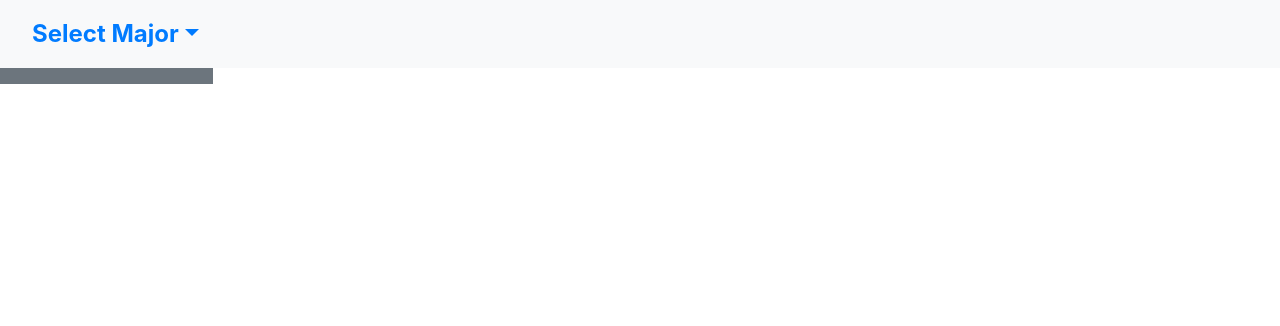
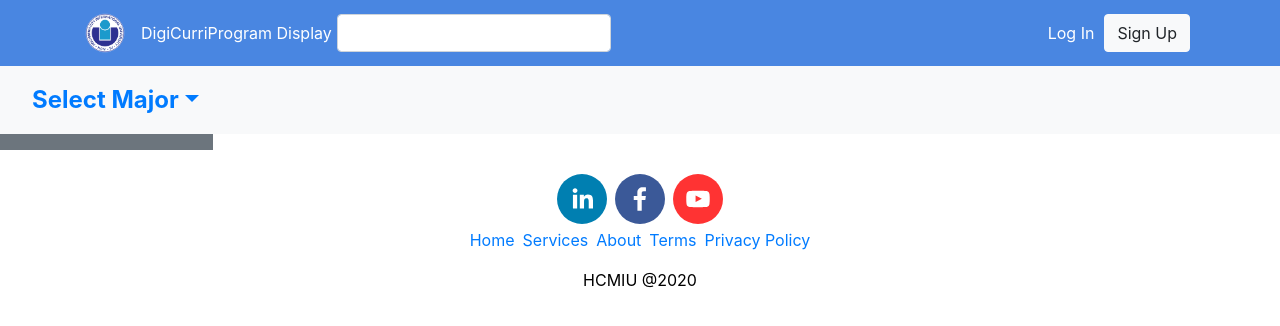
Before and after one commit to hcmiu-se-club-2019/digi-curriculum, a React (Create React App) app: page / in a window 1280 px wide. Shown: the top 326 px of the page. Built offline with nearby package versions, Linux system fonts and the light colour scheme.

Commit message:
Connect merged components to NavBar

```diff
--- a/src/App.js
+++ b/src/App.js
@@ -1,24 +1,29 @@
-import React from 'react';
-import { BrowserRouter as Router, Route, Switch, Link } from 'react-router-dom';
-import './App.css';
-import 'bootstrap/dist/css/bootstrap.min.css';
+import React, { Component } from "react";
+import { BrowserRouter as Router, Route, Switch, Link } from "react-router-dom";
+import "./App.css";
+import "bootstrap/dist/css/bootstrap.min.css";
 
-import Header from './components/header/Header';
-import Footer from './components/footer/Footer';
-import EditCurriculum from './components/editCurriculum/index';
-import ProgramDisplay from './components/programDisplay/index';
-import CourseDetail from './components/courseDetail';
+import Home from "./components/Home";
+import Header from "./components/header/Header";
+import Footer from "./components/footer/Footer";
+import EditCurriculum from "./components/editCurriculum/index";
+import ProgramDisplay from "./components/programDisplay/index";
+import CourseDetail from "./components/courseDetail";
 
-function App() {
+class App extends Component {
+  render() {
     return (
       <Router>
         <div className="text-center">
           <Header />
-        <div className='text-left'>
+          {/* <div className="text-left">
             <p>Example Links</p>
             <ul>
               <li>
-              <Link to="/">Program Display</Link>
+                <Link to="/">Home</Link>
+              </li>
+              <li>
+                <Link to="/program">Program Display</Link>
               </li>
               <li>
                 <Link to="/curriculum/1/edit">Edit Curriculum</Link>
@@ -27,17 +32,26 @@ function App() {
                 <Link to="/course/IT102IU">Web Application Course</Link>
               </li>
             </ul>
-        </div>
+          </div> */}
           <Switch>
-          <Route path='/course/:courseId' component={CourseDetail}></Route>
-          <Route path='/curriculum/:curriId/edit'><EditCurriculum /></Route>
-          <Route exact path='/'><ProgramDisplay /></Route>
+            <Route exact path="/" component={Home} />
+            <Route exact path="/program">
+              <ProgramDisplay />
+            </Route>
+            <Route
+              exact
+              path="/course/:courseId"
+              component={CourseDetail}
+            ></Route>
+            <Route exact path="/curriculum/:curriId/edit">
+              <EditCurriculum />
+            </Route>
           </Switch>
           <Footer />
         </div>
       </Router>
-
     );
+  }
 }
 
 export default App;
--- a/src/components/header/Header.js
+++ b/src/components/header/Header.js
@@ -1,48 +1,96 @@
-import React, { Component } from 'react'
-// import { Link } from 'react-router-dom'
-import logo from'../../data/img/IU-logo.png'
+import React, { Component } from "react";
+import { Link } from 'react-router-dom'
+import "bootstrap/dist/css/bootstrap.min.css";
+
+import logo from "../../data/img/IU-logo.png";
 
 export default class Header extends Component {
   render() {
     return (
       <div>
-                <nav class="navbar navbar-dark navbar-expand-lg navigation-clean-search" style={{backgroundColor: "#4986e1"}}>
+        <nav
+          class="navbar navbar-dark navbar-expand-lg navigation-clean-search"
+          style={{ backgroundColor: "#4986e1" }}
+        >
           <div class="container">
             <a class="navbar-brand" href="/">
-                            <img src={logo} style={{maxWidth: "40px", maxHeight: "40px"}} alt="logo"/>
+              <img
+                src={logo}
+                style={{ maxWidth: "40px", maxHeight: "40px" }}
+                alt="logo"
+              />
             </a>
-                        <a class="navbar-brand" href="/">DigiCurri</a>
-                        <button data-toggle="collapse" class="navbar-toggler" data-target="#navcol-1">
-                            <span class="sr-only">Toggle navigation</span><span class="navbar-toggler-icon"></span>
-                        </button>
+            <Link to="/" className="text-white">DigiCurri</Link>
+            <Link to="/program" className="text-white">Program Display</Link>
+
+            {/* <a class="navbar-brand" href="/">
+              DigiCurri
+            </a>
+            <button
+              data-toggle="collapse"
+              class="navbar-toggler"
+              data-target="#navcol-1"
+            >
+              <span class="sr-only">Toggle navigation</span>
+              <span class="navbar-toggler-icon"></span>
+            </button> */}
             <div
-                            class="collapse navbar-collapse" id="navcol-1" style={{padding: "5px"}}>
-                            <ul class="nav navbar-nav">
-                                <li class="nav-item" role="presentation"><a class="nav-link" href="/">All Courses</a></li>
+              class="collapse navbar-collapse"
+              id="navcol-1"
+              style={{ padding: "5px" }}
+            >
+              {/* <ul class="nav navbar-nav">
+                <li class="nav-item" role="presentation">
+                  <a class="nav-link" href="/">
+                    All Courses
+                  </a>
+                </li>
                 <li class="nav-item dropdown">
-                                    <a class="dropdown-toggle nav-link" data-toggle="dropdown" aria-expanded="false" href="/">Other Majors</a>
+                  <a
+                    class="dropdown-toggle nav-link"
+                    data-toggle="dropdown"
+                    aria-expanded="false"
+                    href="/"
+                  >
+                    Other Majors
+                  </a>
                   <div class="dropdown-menu" role="menu">
-                                        <a class="dropdown-item" role="presentation" href="/">BA</a>
-                                        <a class="dropdown-item" role="presentation" href="/">IEM</a>
-                                        <a class="dropdown-item" role="presentation" href="/">BT</a>
+                    <a class="dropdown-item" role="presentation" href="/">
+                      BA
+                    </a>
+                    <a class="dropdown-item" role="presentation" href="/">
+                      IEM
+                    </a>
+                    <a class="dropdown-item" role="presentation" href="/">
+                      BT
+                    </a>
                   </div>
                 </li>
-                            </ul>
+              </ul> */}
               <form class="form-inline mr-auto" target="_self">
                 <div class="form-group">
                   <label for="search-field"></label>
-                                    <input class="form-control search-field" type="search" id="search-field" name="search"/>
-                                    <i class="fa fa-search" style={{paddingLeft: "5px"}}></i></div>
+                  <input
+                    class="form-control search-field"
+                    type="search"
+                    id="search-field"
+                    name="search"
+                  />
+                  <i class="fa fa-search" style={{ paddingLeft: "5px" }}></i>
+                </div>
               </form>
               <span class="navbar-text">
-                                <a class="login" href="/" style={{paddingRight: "10px"}}>Log In</a>
+                <a class="login" href="/" style={{ paddingRight: "10px" }}>
+                  Log In
+                </a>
               </span>
-                            <a class="btn btn-light action-button" role="button" href="/">Sign Up</a>
+              <a class="btn btn-light action-button" role="button" href="/">
+                Sign Up
+              </a>
             </div>
           </div>
         </nav>
       </div>
-
-        )
+    );
   }
 }
--- a/src/index.js
+++ b/src/index.js
@@ -3,7 +3,8 @@ import ReactDOM from "react-dom";
 import { Provider } from "react-redux";
 
 import "./index.css";
-import App from "./components/App";
+// import App from "./components/App";
+import App from "./App"
 import * as serviceWorker from "./serviceWorker";
 import configureStore from "./configureStore";
 
```
Also changed, not shown: 1 other file (tests, documents, lock files or other folders). Lines whose indentation alone changed are shown as unchanged.
